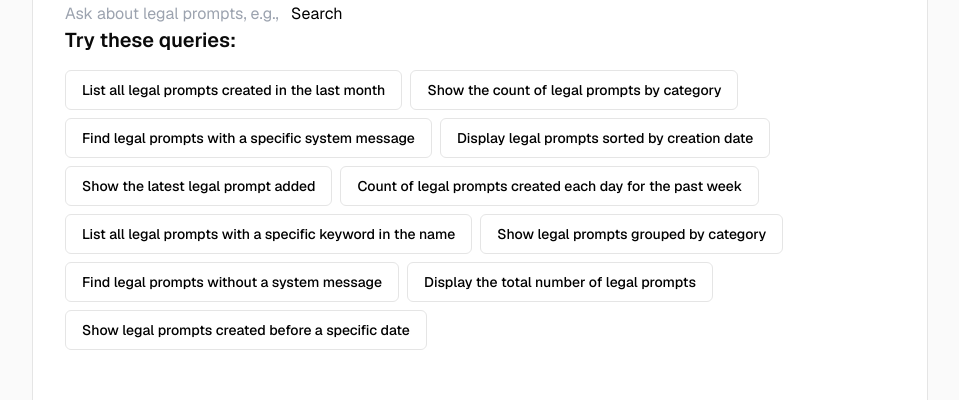
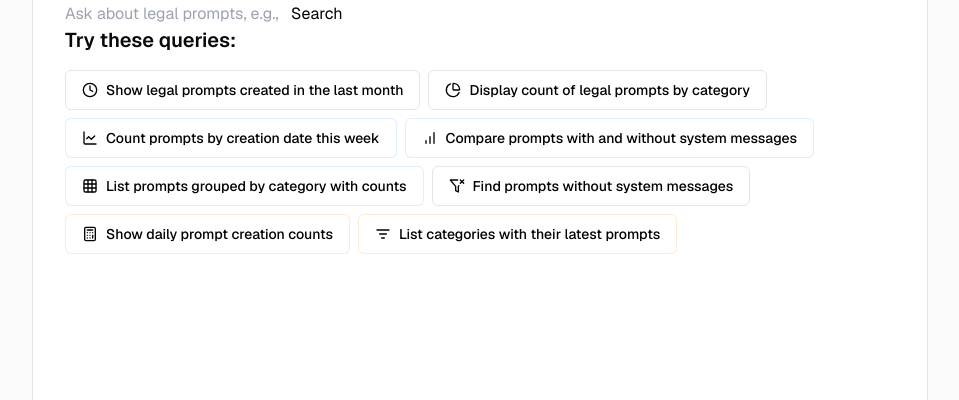
Before and after one commit to JG21243/vercel-postgres, a Next.js app: page / in a window 1280 px wide. Shown: the part 366-766 px from the top of the page, without its empty margins (160-1119 px from the left). Built offline with nearby package versions, Linux system fonts and the light colour scheme.

Commit message:
Refactor suggested queries to enhance interface and optimize query suggestions with detailed properties

```diff
--- a/app/actions.ts
+++ b/app/actions.ts
@@ -152,7 +152,7 @@ export const getLegalPrompts = async (query: string) => {
   return data.rows as Result[];
 };
 
-// [Rest of the file remains unchanged...]
+
 
 export const explainQuery = async (input: string, sqlQuery: string) => {
   "use server";
--- a/components/suggested-queries.tsx
+++ b/components/suggested-queries.tsx
@@ -1,82 +1,153 @@
+// suggested-queries.tsx
 import { motion } from "framer-motion";
 import { Button } from "./ui/button";
+import {
+  Clock, PieChart, MessageSquare, Calendar, Search,
+  Grid, XCircle, Hash, FilterX, Calculator, CalendarRange,
+  BarChart, LineChart, ListFilter
+} from "lucide-react";
+
+// Enhance interface to match expected query patterns
+interface QuerySuggestion {
+  desktop: string;
+  mobile: string;
+  category: 'temporal' | 'analytics' | 'filters' | 'search' | 'grouping';
+  icon: JSX.Element;
+  description: string;
+  expectedVisualization?: 'pie' | 'bar' | 'line' | 'table'; // Match your chart types
+  complexity: 'simple' | 'moderate' | 'complex';
+}
+
+// Optimized suggestions aligned with your SQL generation capabilities
+const SUGGESTION_QUERIES: QuerySuggestion[] = [
+  {
+    desktop: "Show legal prompts created in the last month",
+    mobile: "Recent prompts",
+    category: "temporal",
+    icon: <Clock className="h-4 w-4 mr-2" />,
+    description: "Prompts from the last 30 days",
+    expectedVisualization: "table",
+    complexity: "simple"
+  },
+  {
+    desktop: "Display count of legal prompts by category",
+    mobile: "Category stats",
+    category: "analytics",
+    icon: <PieChart className="h-4 w-4 mr-2" />,
+    description: "Category distribution",
+    expectedVisualization: "pie",
+    complexity: "simple"
+  },
+  {
+    desktop: "Count prompts by creation date this week",
+    mobile: "Weekly trend",
+    category: "analytics",
+    icon: <LineChart className="h-4 w-4 mr-2" />,
+    description: "Daily creation trend",
+    expectedVisualization: "line",
+    complexity: "moderate"
+  },
+  {
+    desktop: "Compare prompts with and without system messages",
+    mobile: "System msg stats",
+    category: "analytics",
+    icon: <BarChart className="h-4 w-4 mr-2" />,
+    description: "System message distribution",
+    expectedVisualization: "bar",
+    complexity: "moderate"
+  },
+  {
+    desktop: "List prompts grouped by category with counts",
+    mobile: "Category groups",
+    category: "grouping",
+    icon: <Grid className="h-4 w-4 mr-2" />,
+    description: "Categorized listing",
+    expectedVisualization: "table",
+    complexity: "moderate"
+  },
+  {
+    desktop: "Find prompts without system messages",
+    mobile: "No system msg",
+    category: "filters",
+    icon: <FilterX className="h-4 w-4 mr-2" />,
+    description: "Missing system messages",
+    expectedVisualization: "table",
+    complexity: "simple"
+  },
+  {
+    desktop: "Show daily prompt creation counts",
+    mobile: "Daily stats",
+    category: "analytics",
+    icon: <Calculator className="h-4 w-4 mr-2" />,
+    description: "Creation frequency",
+    expectedVisualization: "line",
+    complexity: "complex"
+  },
+  {
+    desktop: "List categories with their latest prompts",
+    mobile: "Latest by cat.",
+    category: "grouping",
+    icon: <ListFilter className="h-4 w-4 mr-2" />,
+    description: "Recent by category",
+    expectedVisualization: "table",
+    complexity: "complex"
+  }
+];
+
+interface SuggestedQueriesProps {
+  handleSuggestionClick: (suggestion: string) => void;
+}
 
 export const SuggestedQueries = ({
   handleSuggestionClick,
-}: {
-  handleSuggestionClick: (suggestion: string) => void;
-}) => {
-  const suggestionQueries = [
-    {
-      desktop: "List all legal prompts created in the last month",
-      mobile: "Recent prompts",
-    },
-    {
-      desktop: "Show the count of legal prompts by category",
-      mobile: "Prompts by category",
-    },
-    {
-      desktop: "Find legal prompts with a specific system message",
-      mobile: "Specific system message",
-    },
-    {
-      desktop: "Display legal prompts sorted by creation date",
-      mobile: "Sorted by date",
-    },
-    {
-      desktop: "Show the latest legal prompt added",
-      mobile: "Latest prompt",
-    },
-    {
-      desktop: "Count of legal prompts created each day for the past week",
-      mobile: "Weekly count",
-    },
-    {
-      desktop: "List all legal prompts with a specific keyword in the name",
-      mobile: "Keyword search",
-    },
-    {
-      desktop: "Show legal prompts grouped by category",
-      mobile: "Grouped by category",
-    },
-    {
-      desktop: "Find legal prompts without a system message",
-      mobile: "No system message",
-    },
-    {
-      desktop: "Display the total number of legal prompts",
-      mobile: "Total prompts",
-    },
-    {
-      desktop: "Show legal prompts created before a specific date",
-      mobile: "Before date",
-    },
-  ];
-
+}: SuggestedQueriesProps) => {
   return (
     <motion.div
       key="suggestions"
-      initial={{ opacity: 0 }}
-      animate={{ opacity: 1 }}
+      initial={{ opacity: 0, y: 20 }}
+      animate={{ opacity: 1, y: 0 }}
+      exit={{ opacity: 0, y: -20 }}
+      transition={{ duration: 0.3 }}
       layout
-      exit={{ opacity: 0 }}
       className="h-full overflow-y-auto"
     >
       <h2 className="text-lg sm:text-xl font-semibold text-foreground mb-4">
         Try these queries:
       </h2>
       <div className="flex flex-wrap gap-2">
-        {suggestionQueries.map((suggestion, index) => (
+        {SUGGESTION_QUERIES.map((suggestion, index) => (
+          <motion.div
+            key={`query-${index}`}
+            initial={{ opacity: 0, scale: 0.9 }}
+            animate={{ opacity: 1, scale: 1 }}
+            transition={{
+              duration: 0.2,
+              delay: index * 0.05,
+              ease: "easeOut"
+            }}
+          >
             <Button
-            key={index}
-            className={index > 5 ? "hidden sm:inline-block" : ""}
+              className={`
+                group relative
+                ${index > 5 ? "hidden sm:inline-flex" : ""}
+                hover:bg-primary/10
+                transition-all
+                duration-200
+                ${suggestion.complexity === 'complex' ? 'border-orange-200/50' : ''}
+                ${suggestion.complexity === 'moderate' ? 'border-blue-200/50' : ''}
+              `}
               type="button"
               variant="outline"
               onClick={() => handleSuggestionClick(suggestion.desktop)}
+              title={`${suggestion.description} (${suggestion.complexity} query)`}
             >
+              <span className="flex items-center">
+                {suggestion.icon}
                 <span className="sm:hidden">{suggestion.mobile}</span>
                 <span className="hidden sm:inline">{suggestion.desktop}</span>
+              </span>
             </Button>
+          </motion.div>
         ))}
       </div>
     </motion.div>
```
Lines whose indentation alone changed are shown as unchanged.
